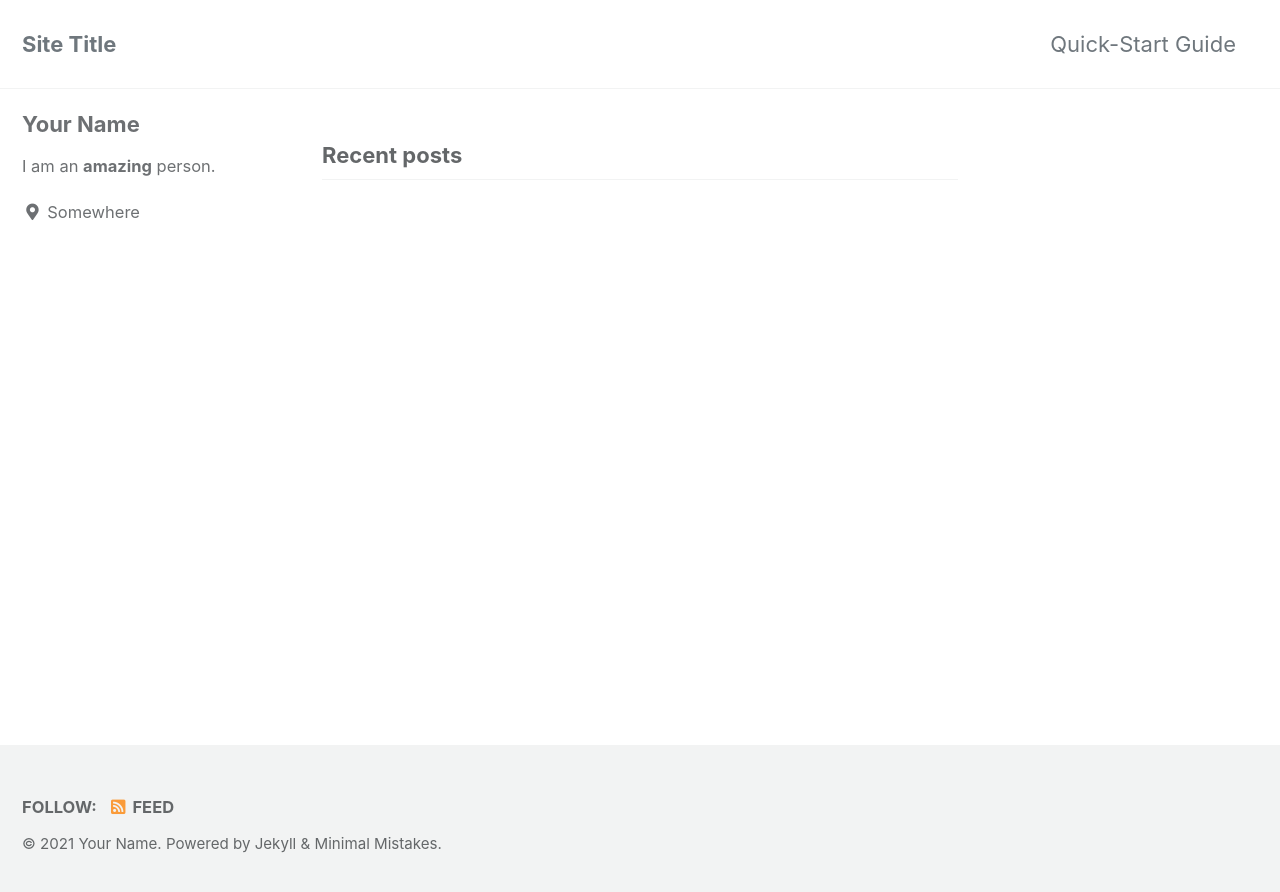
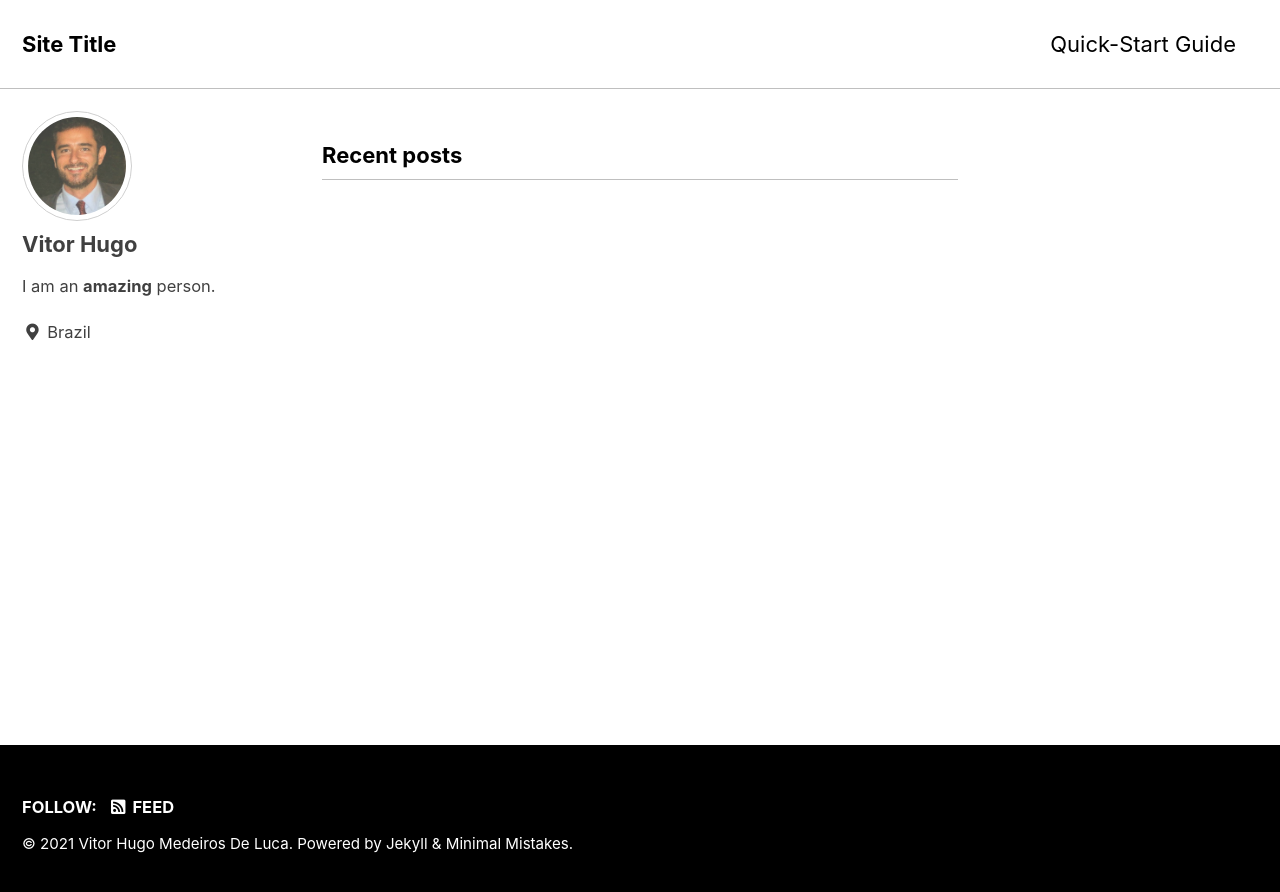
Before and after one commit to vhdeluca/vhdeluca.github.io, a Jekyll site: the page built from index.html, in a window 1280 px wide. Shown: the top 892 px of the page. Built offline with Jekyll 4.4.1, drawn with Linux system fonts in a browser that asks for light colours; cached includes are drawn as plain includes; the list of posts is cut into pages by our own code.

Commit message:
Added personal information

```diff
--- a/_config.yml
+++ b/_config.yml
@@ -12,14 +12,14 @@
 
 # theme                  : "minimal-mistakes-jekyll"
 # remote_theme           : "mmistakes/minimal-mistakes"
-minimal_mistakes_skin    : "default" # "air", "aqua", "contrast", "dark", "dirt", "neon", "mint", "plum", "sunrise"
+minimal_mistakes_skin    : "contrast"
 
 # Site Settings
 locale                   : "en-US"
 title                    : "Site Title"
 title_separator          : "-"
 subtitle                 : # site tagline that appears below site title in masthead
-name                     : "Your Name"
+name                     : "Vitor Hugo Medeiros De Luca"
 description              : "An amazing website."
 url                      : # the base hostname & protocol for your site e.g. "https://mmistakes.github.io"
 baseurl                  : # the subpath of your site, e.g. "/blog"
@@ -94,10 +94,10 @@ analytics:
 
 # Site Author
 author:
-  name             : "Your Name"
-  avatar           : # path of avatar image, e.g. "/assets/images/bio-photo.jpg"
+  name             : "Vitor Hugo"
+  avatar           : "/assets/images/vitor.png"
   bio              : "I am an **amazing** person."
-  location         : "Somewhere"
+  location         : "Brazil"
   email            :
   links:
     - label: "Email"
```
Also changed, not shown: assets/images/vitor.png (added).
